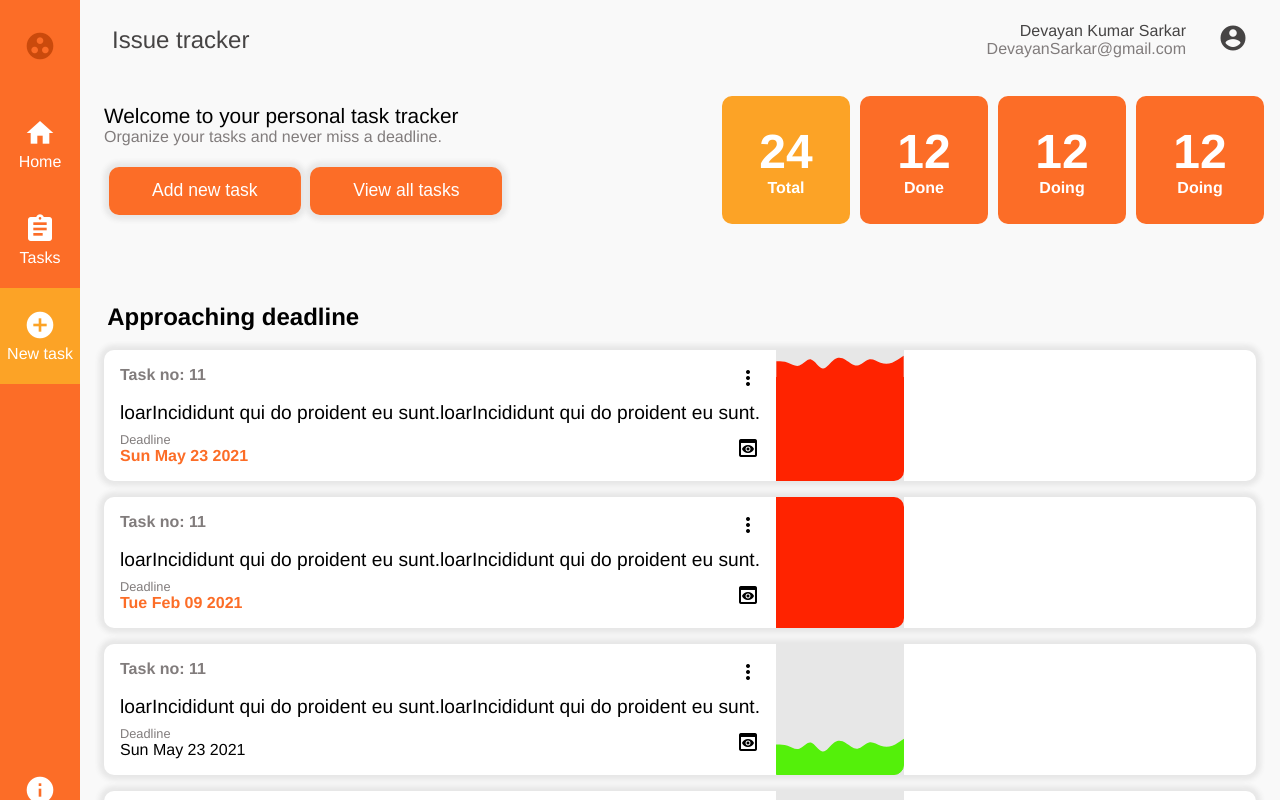
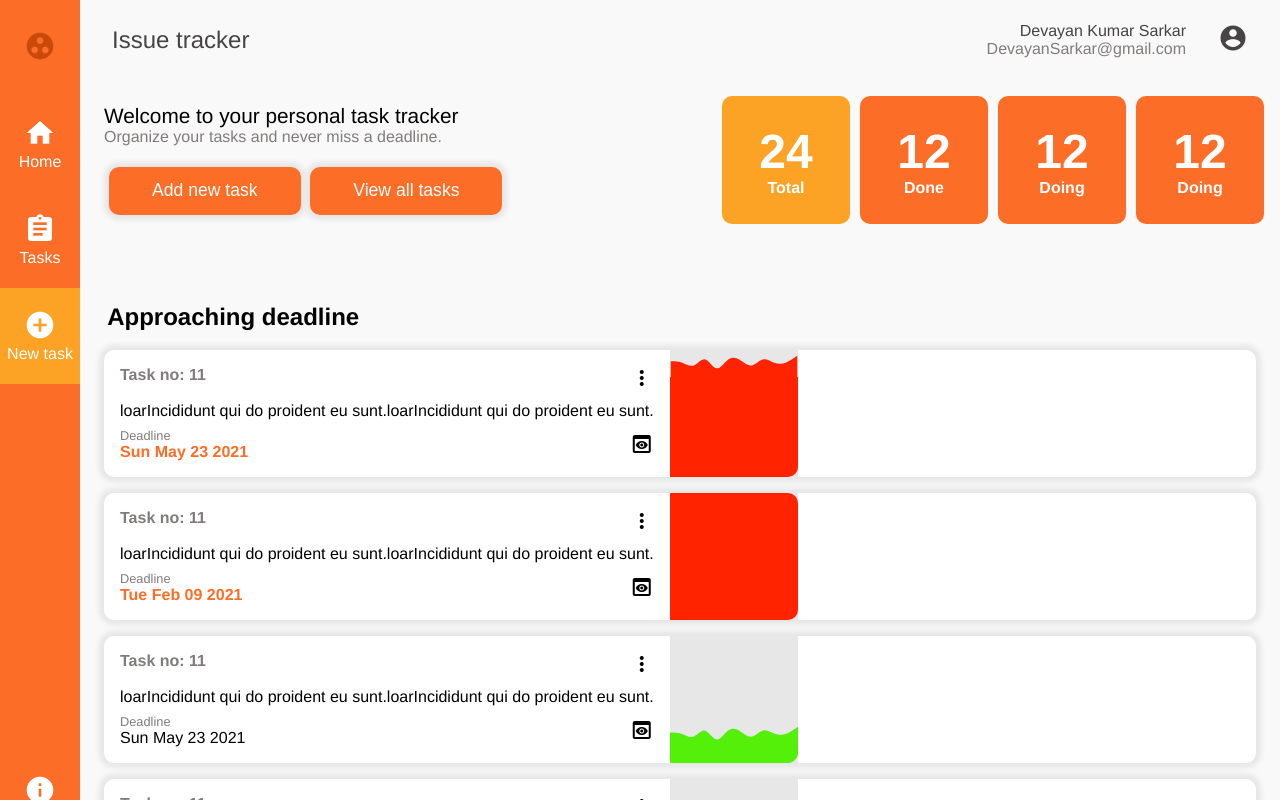
Before and after one commit to devayansarkar/issue-tracker, a Vue app in the folder frontend/: page /home in a window 1280 px wide. Shown: the top 800 px of the page. Built offline with nearby package versions, Linux system fonts and the light colour scheme.

Commit message:
removing content styles as it is not needed

```diff
--- a/frontend/src/styles/task.card.styles.scss
+++ b/frontend/src/styles/task.card.styles.scss
@@ -29,14 +29,10 @@
             width: 100%;
             margin-top: .5rem;
             margin-bottom: .5rem;
-        }
 
-        .content {
-            margin-top: .5rem;
-            margin-bottom: .5rem;
-            text-align: justify;
-            width: 100%;
-            display: none;
+            @include md() {
+                font-size: 1rem;
+            }
         }
 
         .footer {
```
